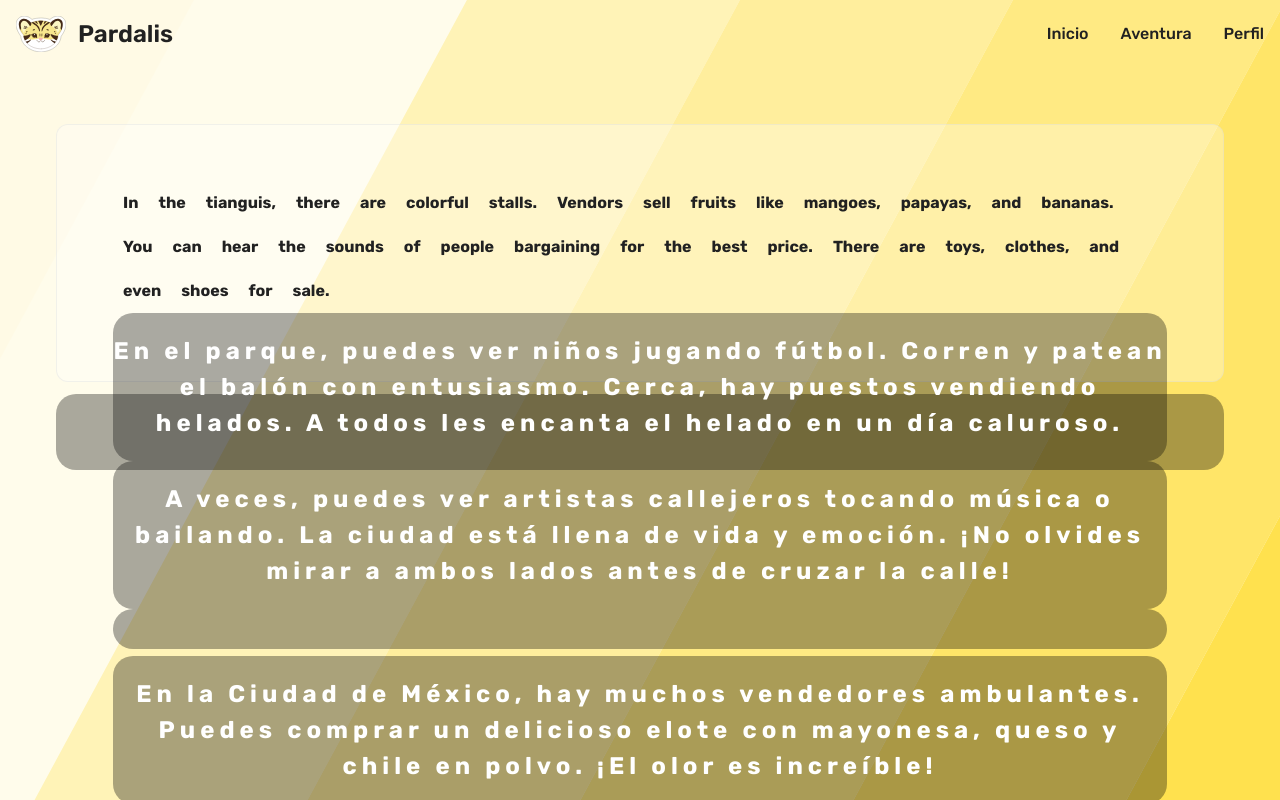
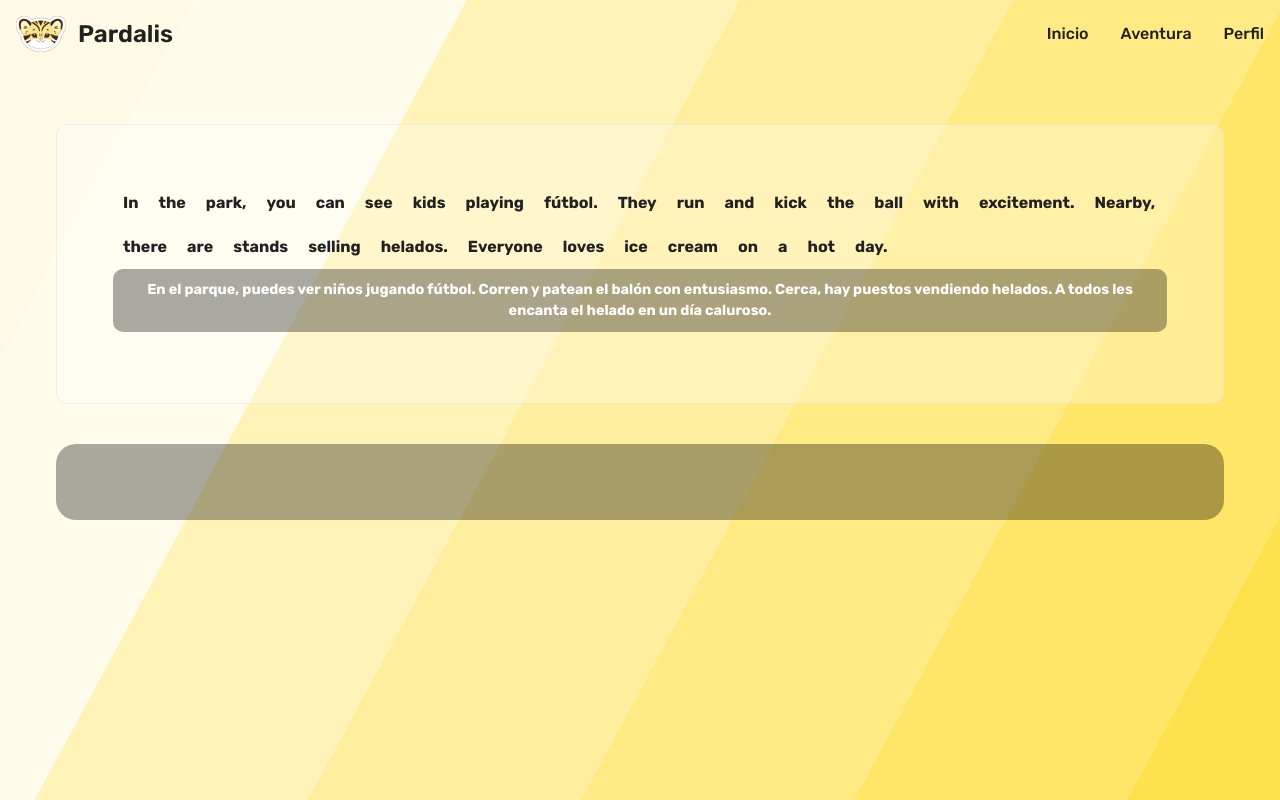
Before and after one commit to HeNew4/Pardalis-Front, a Next.js app: page /adventure/world/1/typing in a window 1280 px wide. Both pictures are taken after a click on the button "¡Iniciar!". Shown: the top 800 px of the page. Built offline with nearby package versions, Linux system fonts and the light colour scheme.

Commit message:
Funcional

```diff
--- a/app/adventure/world/[id]/typing/PlayGame.jsx
+++ b/app/adventure/world/[id]/typing/PlayGame.jsx
@@ -1,14 +1,4 @@
 import { useEffect, useState } from 'react';
-
-const PlayGame = ({ onGame, onChangeScore }) => {
-  const [defaultData] = useState(
-    'In the tianguis, there are colorful stalls. Vendors sell fruits like mangoes, papayas, and bananas. You can hear the sounds of people bargaining for the best price. There are toys, clothes, and even shoes for sale.'
-  );
-  const [dataTyping, setDataTyping] = useState([]);
-  const [textTyping, setTextTyping] = useState({
-    value: '',
-    position: 0,
-  });
 
 const frasesEnIngles = [
   'In the tianguis, t here are colorful stalls. Vendors sell fruits like mangoes, papayas, and bananas. You can hear the sounds of people bargaining for the best price. There are toys, clothes, and even shoes for sale.',
@@ -52,6 +42,17 @@ const PlayGame = ({ onGame, onChangeScore }) => {
 
 index.sort(() => {
   return Math.random() - 0.5;
+});
+
+const PlayGame = ({ onGame, onChangeScore }) => {
+  const [defaultData] = useState(
+    frasesEnIngles[index[0]],
+    frasesEnEspanol[index[0]]
+  );
+  const [dataTyping, setDataTyping] = useState([]);
+  const [textTyping, setTextTyping] = useState({
+    value: '',
+    position: 0,
   });
 
   useEffect(() => {
@@ -114,22 +115,8 @@ const PlayGame = ({ onGame, onChangeScore }) => {
             {word.value}
           </li>
         ))}
-        <div className='inputForm'>
-          {index.map((word, index) => (
-            <li
-              id='cosa'
-              key={index}
-              className={
-                word.status === true ?
-                  'true' :
-                  word.status === false?
-                  'false':
-                  ''
-              }
-            >
-              {frasesEnEspanol[word]}
-            </li>
-          ))}
+        <div className='mb-10'>
+          <li id='cosa'>{frasesEnEspanol[index[0]]}</li>
         </div>
       </ul>
       <div className='inputForm'>
--- a/app/typing.css
+++ b/app/typing.css
@@ -32,6 +32,7 @@
     -webkit-backdrop-filter: blur(5px);
     backdrop-filter: blur(5px);
     border: 1.5px solid rgba(209, 213, 219, 0.3);
+    height: 35vh;
 }
 
 .playing .list li {
@@ -40,6 +41,7 @@
 }
 
 .playing .inputForm input {
+    margin-top: 50px;
     width: 100%;
     padding: 20px 0;
     outline: none;
@@ -107,15 +109,12 @@
     font-size: 50px;
 }
 
-.playing .inputForm #cosa {
+#cosa {
     width: 100%;
-    padding: 20px 0;
     outline: none;
     text-align: center;
-    font-size: x-large;
-    letter-spacing: 5px;
     background-color: #0005;
     color: #fff;
-    border: none;
-    border-radius: 20px;
+    font-size: 0.9em;
+    border-radius: 10px;
 }
```
Lines whose indentation alone changed are shown as unchanged.
